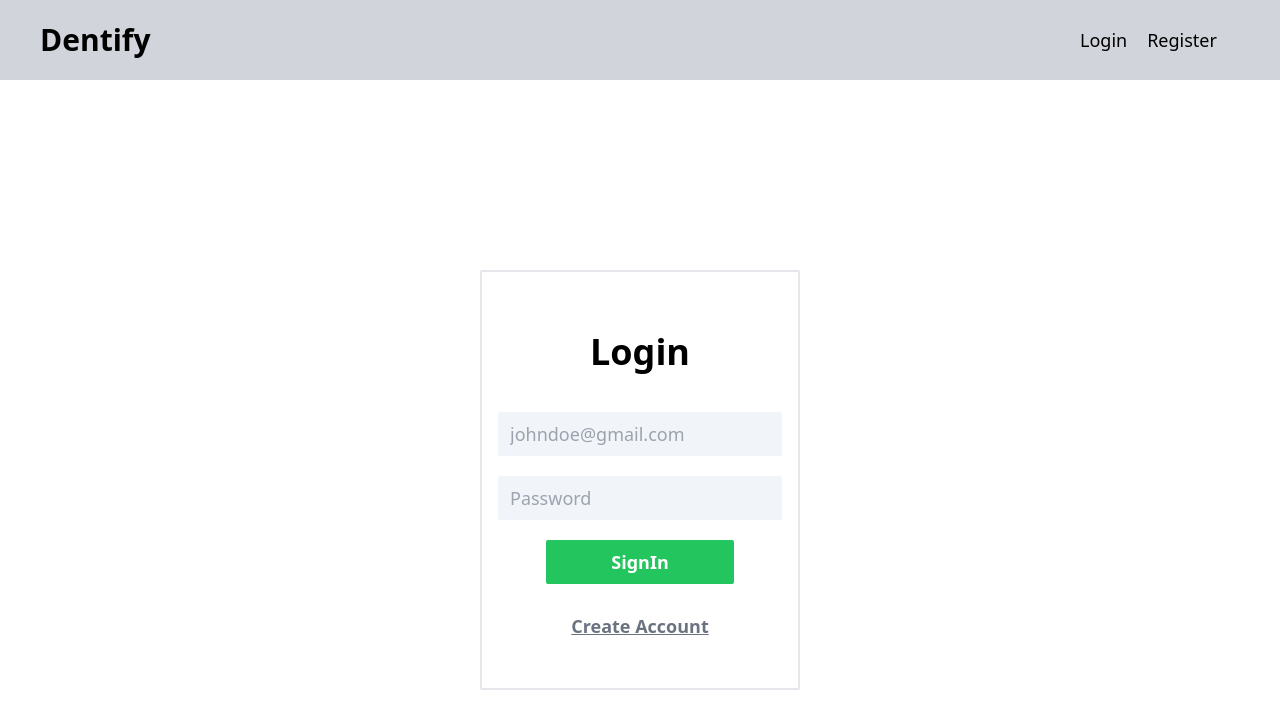
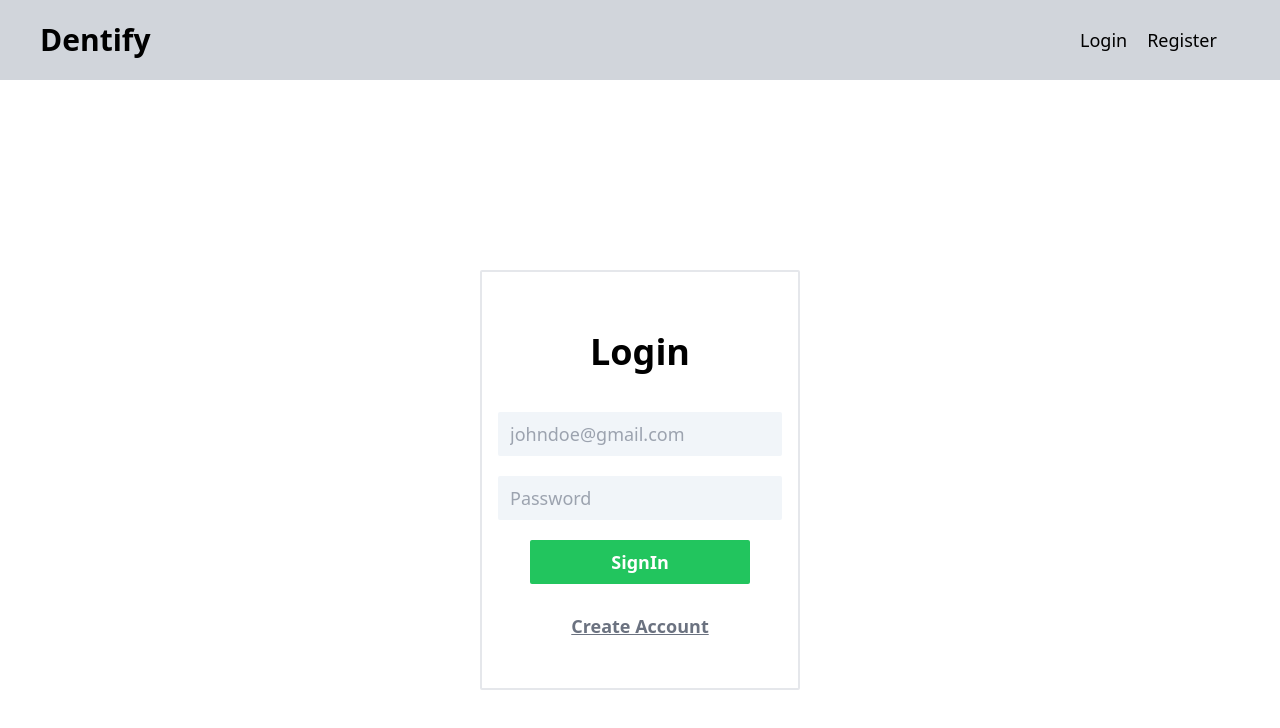
Before and after one commit to PapaTech-devs/Dentify-Frontend, a React (Create React App) app: page /login in a window 1280 px wide. Shown: the top 728 px of the page. Built offline with nearby package versions, Linux system fonts and the light colour scheme; no server answers.

Commit message:
padding change in login page

```diff
--- a/src/routes/LoginPage.js
+++ b/src/routes/LoginPage.js
@@ -4,7 +4,7 @@ import { Link } from "react-router-dom";
 export default function LoginPage() {
   return (
     <div className="h-full flex items-center justify-center">
-      <div className="flex flex-col mx-4 md:mx-0 md:w-1/4 px-16 py-10 space-y-5 items-center border-2 rounded-sm">
+      <div className="flex flex-col mx-4 md:mx-0 md:w-1/4 px-12 py-10 space-y-5 items-center border-2 rounded-sm">
         <p className="text-4xl font-bold py-5">Login</p>
         <input
           type="text"
```
